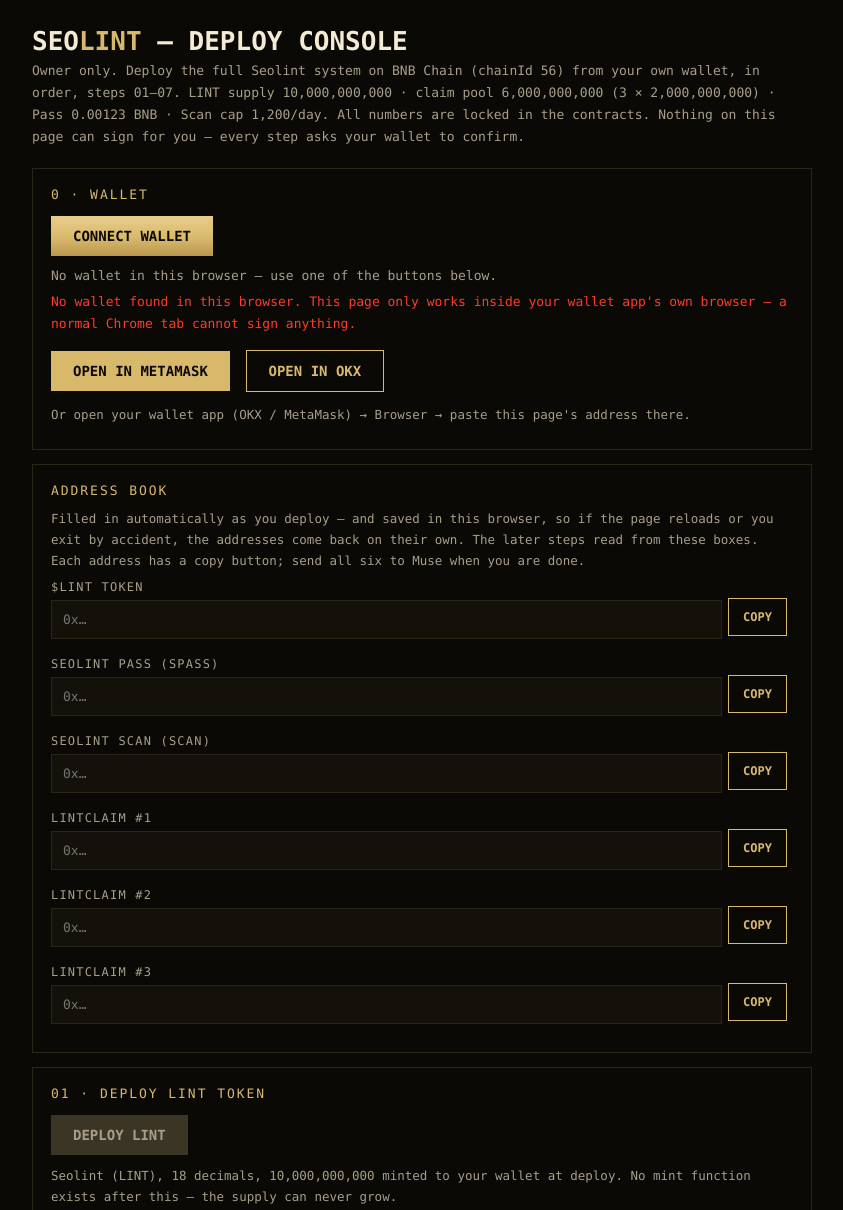
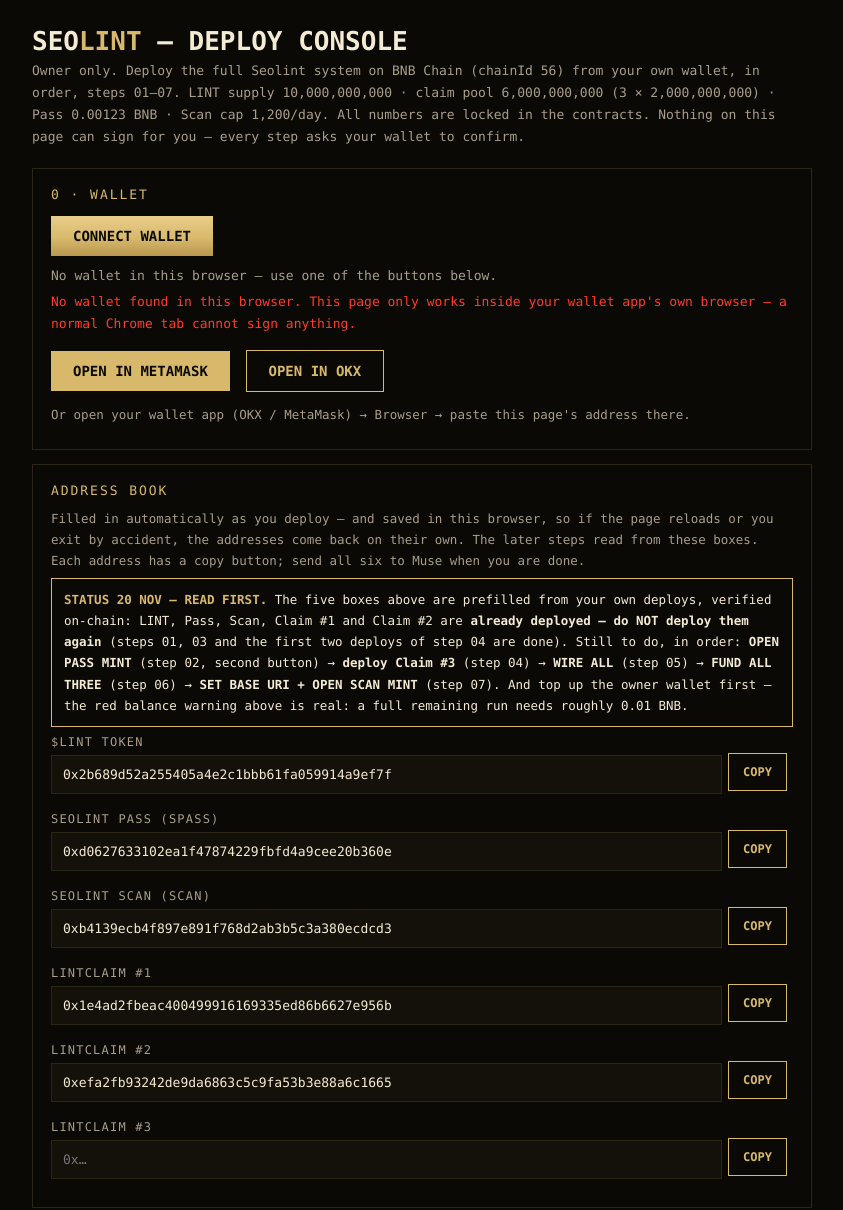
Before and after one commit to talvio-io/Seolint-neww, a plain HTML site: page deploy.html in a window 1280 px wide. Shown: the top 1210 px of the page, without its empty margins (218-1061 px from the left). Drawn offline with Linux system fonts and the light colour scheme.

Commit message:
deploy.html: prefill the 5 verified deployed addresses + status note (do not re-deploy)

```diff
--- a/deploy.html
+++ b/deploy.html
@@ -53,11 +53,12 @@
 
   <div class="step"><div class="t">Address book</div>
     <p>Filled in automatically as you deploy — and saved in this browser, so if the page reloads or you exit by accident, the addresses come back on their own. The later steps read from these boxes. Each address has a copy button; send all six to Muse when you are done.</p>
-    <label>$LINT token</label><div class="addr"><input id="addrToken" placeholder="0x…"><button class="ghost" data-copy="addrToken">COPY</button></div>
-    <label>Seolint Pass (SPASS)</label><div class="addr"><input id="addrPass" placeholder="0x…"><button class="ghost" data-copy="addrPass">COPY</button></div>
-    <label>Seolint Scan (SCAN)</label><div class="addr"><input id="addrScan" placeholder="0x…"><button class="ghost" data-copy="addrScan">COPY</button></div>
-    <label>LintClaim #1</label><div class="addr"><input id="addrClaim1" placeholder="0x…"><button class="ghost" data-copy="addrClaim1">COPY</button></div>
-    <label>LintClaim #2</label><div class="addr"><input id="addrClaim2" placeholder="0x…"><button class="ghost" data-copy="addrClaim2">COPY</button></div>
+    <p style="border:1px solid #D8B96C;padding:10px 12px;color:#F4EBD4"><strong style="color:#D8B96C">STATUS 20 NOV — READ FIRST.</strong> The five boxes above are prefilled from your own deploys, verified on-chain: LINT, Pass, Scan, Claim #1 and Claim #2 are <strong>already deployed — do NOT deploy them again</strong> (steps 01, 03 and the first two deploys of step 04 are done). Still to do, in order: <strong>OPEN PASS MINT</strong> (step 02, second button) → <strong>deploy Claim #3</strong> (step 04) → <strong>WIRE ALL</strong> (step 05) → <strong>FUND ALL THREE</strong> (step 06) → <strong>SET BASE URI + OPEN SCAN MINT</strong> (step 07). And top up the owner wallet first — the red balance warning above is real: a full remaining run needs roughly 0.01 BNB.</p>
+    <label>$LINT token</label><div class="addr"><input id="addrToken" placeholder="0x…" value="0x2b689d52a255405a4e2c1bbb61fa059914a9ef7f"><button class="ghost" data-copy="addrToken">COPY</button></div>
+    <label>Seolint Pass (SPASS)</label><div class="addr"><input id="addrPass" placeholder="0x…" value="0xd0627633102ea1f47874229fbfd4a9cee20b360e"><button class="ghost" data-copy="addrPass">COPY</button></div>
+    <label>Seolint Scan (SCAN)</label><div class="addr"><input id="addrScan" placeholder="0x…" value="0xb4139ecb4f897e891f768d2ab3b5c3a380ecdcd3"><button class="ghost" data-copy="addrScan">COPY</button></div>
+    <label>LintClaim #1</label><div class="addr"><input id="addrClaim1" placeholder="0x…" value="0x1e4ad2fbeac400499916169335ed86b6627e956b"><button class="ghost" data-copy="addrClaim1">COPY</button></div>
+    <label>LintClaim #2</label><div class="addr"><input id="addrClaim2" placeholder="0x…" value="0xefa2fb93242de9da6863c5c9fa53b3e88a6c1665"><button class="ghost" data-copy="addrClaim2">COPY</button></div>
     <label>LintClaim #3</label><div class="addr"><input id="addrClaim3" placeholder="0x…"><button class="ghost" data-copy="addrClaim3">COPY</button></div>
   </div>
 
```
